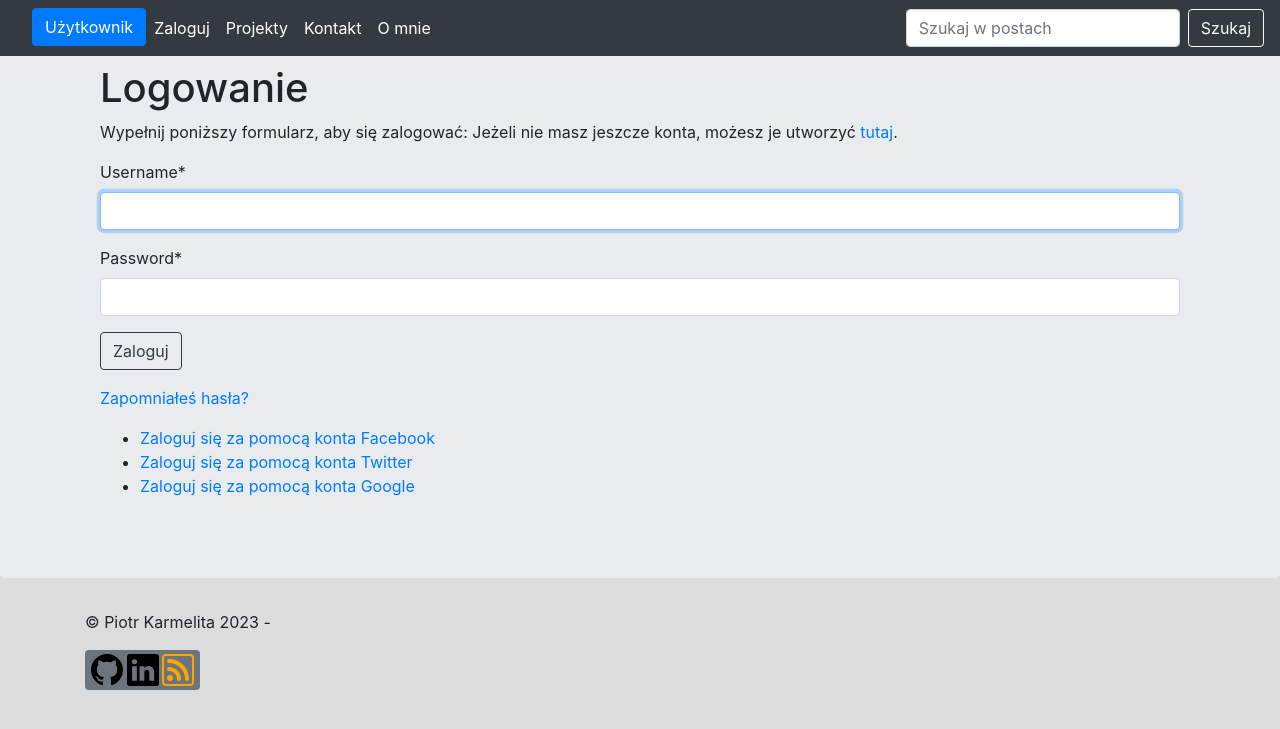
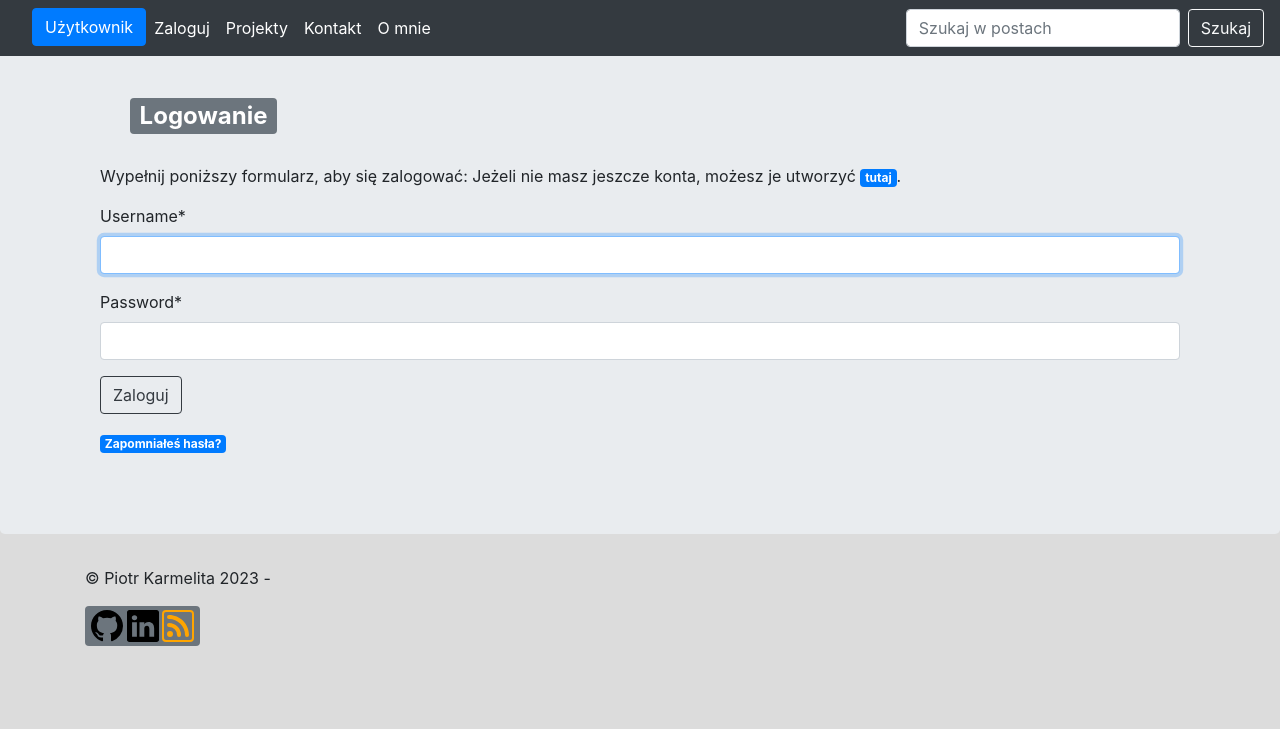
Before and after one commit to p-karmelita/Personal-website, a Django app: page /login/ in a window 1280 px wide. Shown: the top 729 px of the page. Run offline with Django 4.2, Linux system fonts and the light colour scheme; some libraries are stand-ins or nearby versions.

Commit message:
change styles into templates

```diff
--- a/account/templates/account/edit.html
+++ b/account/templates/account/edit.html
@@ -5,7 +5,7 @@
 {% load crispy_forms_tags %}
 
 {% block content %}
-<h1>Edycja konta</h1>
+<h2 class="panel"><span class="badge badge-secondary">Edycja konta</span></h2>
 <p>Ustawienia konta możesz zmienić za pomocą poniższego formularza:</p>
 <form method="post" enctype="multipart/form-data">
     {% for field in user_form %}
--- a/account/templates/account/register.html
+++ b/account/templates/account/register.html
@@ -5,7 +5,7 @@
 {% block title %}Utwórz konto{% endblock %}
 
 {% block content %}
-<h1>Utwórz konto</h1>
+<h2 class="panel"><span class="badge badge-secondary">Utwórz konto</span></h2>
 <p>Wypełnij poniższy formularz, aby się zarejestrować:</p>
 <form method="post">
     {% for item in user_form %}
--- a/account/templates/account/register_done.html
+++ b/account/templates/account/register_done.html
@@ -3,7 +3,7 @@
 {% block title %}Witaj{% endblock %}
 
 {% block content %}
-<h1>Witaj {{ new_user.first_name }}!</h1>
+<h2 class="panel"><span class="badge badge-secondary">Witaj {{ new_user.first_name }}!</span></h2>
 <p>
     Twoje konto zostało utworzone.
     Możesz się już <a href="{% url "login" %}">zalogować</a>.
--- a/account/templates/registration/logged_out.html
+++ b/account/templates/registration/logged_out.html
@@ -4,9 +4,9 @@
 
 {% block content %}
 
-<h1>Wylogowanie</h1>
+<h2 class="panel"><span class="badge badge-secondary">Wylogowanie</span></h2>
 <p>
     Zostałeś pomyślnie wylogowany.
-    Możesz <a href="{% url "login" %}">zalogować się ponownie</a>.
+    Możesz <a href="{% url "login" %}"><span class="badge badge-primary">zalogować się ponownie.</span></a>
 </p>
 {% endblock %}
--- a/account/templates/registration/login.html
+++ b/account/templates/registration/login.html
@@ -5,9 +5,9 @@
 {% block title %}Logowanie{% endblock %}
 
 {% block content %}
-<h1>Logowanie</h1>
+<h2 class="panel"><span class="badge badge-secondary">Logowanie</span></h2>
 <p>Wypełnij poniższy formularz, aby się zalogować:
-Jeżeli nie masz jeszcze konta, możesz je utworzyć <a href="{% url "register" %}">tutaj</a>.
+Jeżeli nie masz jeszcze konta, możesz je utworzyć <a href="{% url "register" %}"><span class="badge badge-primary">tutaj</span></a>.
 </p>
 <form method="post">
     {{ form.username|as_crispy_field }}
@@ -17,26 +17,7 @@ Jeżeli nie masz jeszcze konta, możesz je utworzyć <a href="{% url "register"
 </form>
 <p>
     <a href="{% url "password_reset" %}">
-    Zapomniałeś hasła?
+    <span class="badge badge-primary">Zapomniałeś hasła?</span>
     </a>
 </p>
-<div class="social">
-    <ul>
-        <li class="facebook">
-            <a href="{% url "social:begin" "facebook" %}">
-            Zaloguj się za pomocą konta Facebook
-            </a>
-        </li>
-        <li class="twitter">
-            <a href="{% url "social:begin"  "twitter" %}">
-            Zaloguj się za pomocą konta Twitter
-            </a>
-        </li>
-        <li class="google">
-            <a href="{% url "social:begin"  "google-oauth2" %}">
-            Zaloguj się za pomocą konta Google
-            </a>
-        </li>
-    </ul>
-</div>
 {% endblock %}
--- a/account/templates/registration/password_change_form.html
+++ b/account/templates/registration/password_change_form.html
@@ -5,7 +5,7 @@
 {% load crispy_forms_tags %}
 
 {% block content %}
-<h1>Zmiana hasła</h1>
+<h2 class="panel"><span class="badge badge-secondary">Zmiana hasła</span></h2>
 <p>Wypełnij poniższy formularz, aby zmienić hasło.</p>
 <form method="post">
     {% for elem in form %}
--- a/account/templates/registration/password_reset_complete.html
+++ b/account/templates/registration/password_reset_complete.html
@@ -3,6 +3,6 @@
 {% block title %}Odzyskiwanie hasła{% endblock %}
 
 {% block content %}
-<h1>Ustawianie hasła</h1>
+<h2 class="panel"><span class="badge badge-secondary">Ustawianie hasła</span></h2>
 <p>Hasło zostało zdefiniowane. Możesz się już <a href="{% url "login" %}">zalogować</a>.</p>
 {% endblock %}
--- a/account/templates/registration/password_reset_done.html
+++ b/account/templates/registration/password_reset_done.html
@@ -3,7 +3,7 @@
 {% block title %}Odzyskiwanie hasła{% endblock %}
 
 {% block content %}
-<h1>Odzyskiwanie hasła</h1>
+<h2 class="panel"><span class="badge badge-secondary">Odzyskiwanie hasła</span></h2>
 {% if validlink %}
 <p>Dwukrotnie podaj nowe hasło:</p>
 <form method="post">
--- a/account/templates/registration/password_reset_form.html
+++ b/account/templates/registration/password_reset_form.html
@@ -5,7 +5,7 @@
 {% block title %}Odzyskiwanie hasła{% endblock %}
 
 {% block content %}
-<h1>Zapomniałeś hasła?</h1>
+<h2 class="panel"><span class="badge badge-secondary">Zapomniałeś hasła?</span></h2>
 <p>Podaj adres e-mail, aby zdefiniować nowe hasło.</p>
 <form method="post">
     {{ form.email|as_crispy_field }}
--- a/mysite/static/css/blog.css
+++ b/mysite/static/css/blog.css
@@ -131,3 +131,7 @@ span.badge:nth-child(12) {
 .post-detail {
     background-color: #f9d18b;
 }
+
+.fb {
+    color: white;
+}
```
Also changed, not shown: mysite/templates/mysite/about/about.html (+1 -11 lines), mysite/templates/mysite/post/detail.html (+6 -6 lines), mysite/templates/mysite/post/includes/comment_form.html (+5 -3 lines), mysite/templates/mysite/projects/project_detail.html (+7 -3 lines).
